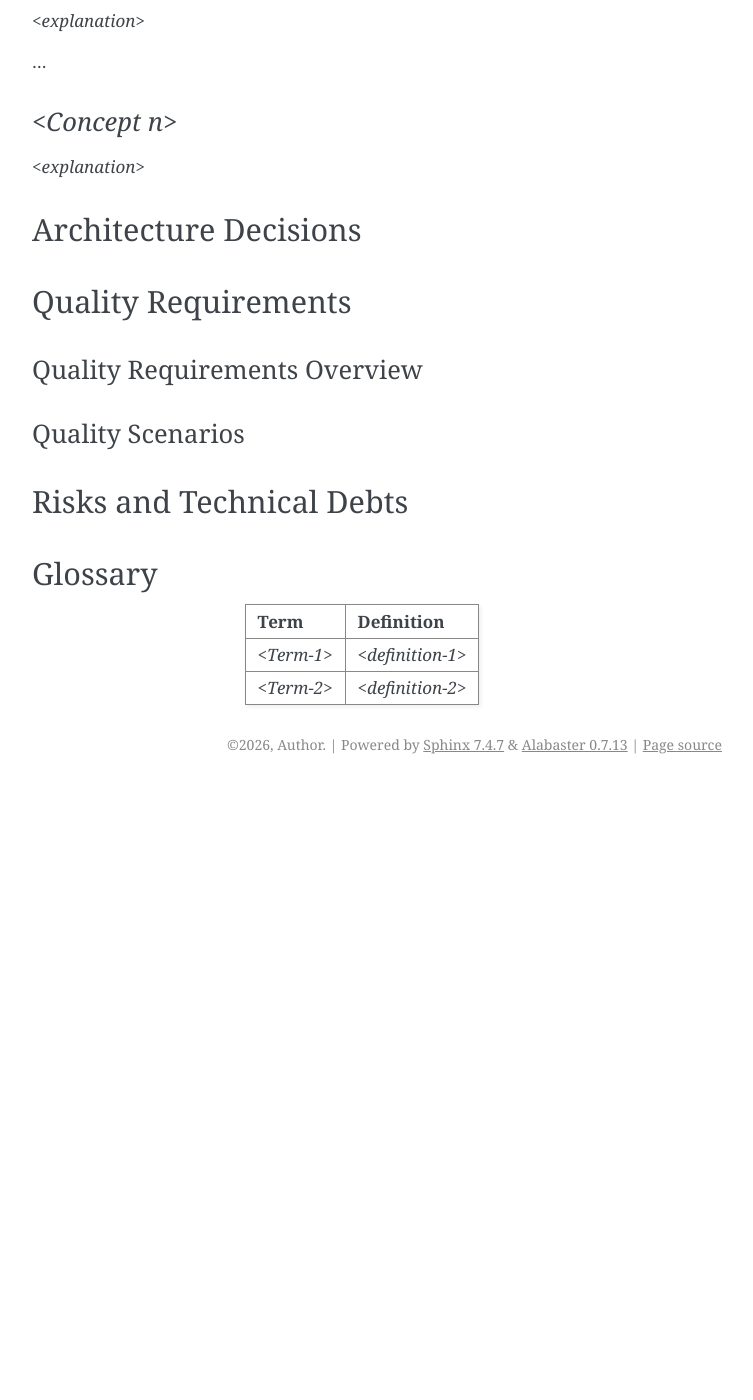
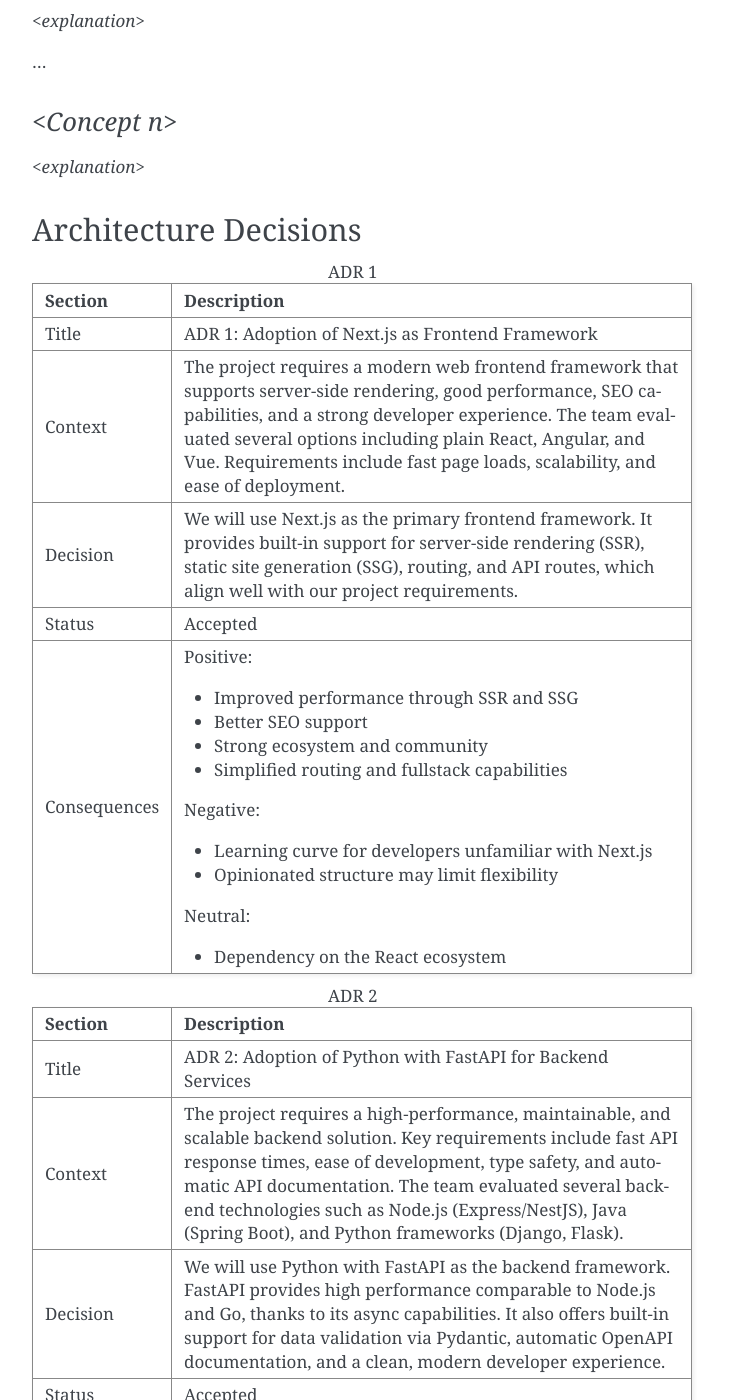
Before and after one commit to Gravefax/SQS-Team-11, a Sphinx documentation site: the page built from docs/index.rst, in a window 1280 px wide and 1400 px high, scrolled down 4519 px. Shown: the whole window, without its empty margins (388-1141 px from the left). Built offline with Sphinx 7.4.7, drawn with Linux system fonts in a browser that asks for light colours; before the commit the page ends 5303 px from its top, so only the background shows below that; some of the changed lines change nothing that is shown; some of the changed text lies outside the part shown.

Commit message:
fix adr 1 and 2

```diff
--- a/docs/index.rst
+++ b/docs/index.rst
@@ -305,66 +305,85 @@
 Architecture Decisions
 ======================
 
-+--------------+----------------------------------------------------------------------------------------------+
-| Section      | Description                                                                                  |
-+==============+==============================================================================================+
-| Title        | ADR 1: Adoption of Next.js as Frontend Framework                                             |
-+--------------+----------------------------------------------------------------------------------------------+
-| Context      | The project requires a modern web frontend framework that supports server-side rendering,    |
-|              | good performance, SEO capabilities, and a strong developer experience. The team evaluated    |
-|              | several options including plain React, Angular, and Vue. Requirements include fast page      |
-|              | loads, scalability, and ease of deployment.                                                   |
-+--------------+----------------------------------------------------------------------------------------------+
-| Decision     | We will use Next.js as the primary frontend framework. It provides built-in support for      |
-|              | server-side rendering (SSR), static site generation (SSG), routing, and API routes, which    |
-|              | align well with our project requirements.                                                     |
-+--------------+----------------------------------------------------------------------------------------------+
-| Status       | Accepted                                                                                     |
-+--------------+----------------------------------------------------------------------------------------------+
-| Consequences | Positive:                                                                                     |
-|              | - Improved performance through SSR and SSG                                                   |
-|              | - Better SEO support                                                                         |
-|              | - Strong ecosystem and community                                                             |
-|              | - Simplified routing and fullstack capabilities                                              |
-|              |                                                                                              |
-|              | Negative:                                                                                     |
-|              | - Learning curve for developers unfamiliar with Next.js                                      |
-|              | - Opinionated structure may limit flexibility                                                |
-|              |                                                                                              |
-|              | Neutral:                                                                                      |
-|              | - Dependency on the React ecosystem                                                          |
-+--------------+----------------------------------------------------------------------------------------------+
+.. list-table:: ADR 1
+   :widths: 20 80
+   :header-rows: 1
 
-+--------------+----------------------------------------------------------------------------------------------+
-| Section      | Description                                                                                  |
-+==============+==============================================================================================+
-| Title        | ADR 2: Adoption of Python with FastAPI for Backend Services                                  |
-+--------------+----------------------------------------------------------------------------------------------+
-| Context      | The project requires a high-performance, maintainable, and scalable backend solution.       |
-|              | Key requirements include fast API response times, ease of development, type safety, and     |
-|              | automatic API documentation. The team evaluated several backend technologies such as        |
-|              | Node.js (Express/NestJS), Java (Spring Boot), and Python frameworks (Django, Flask).        |
-+--------------+----------------------------------------------------------------------------------------------+
-| Decision     | We will use Python with FastAPI as the backend framework. FastAPI provides high performance  |
-|              | comparable to Node.js and Go, thanks to its async capabilities. It also offers built-in     |
-|              | support for data validation via Pydantic, automatic OpenAPI documentation, and a clean,     |
-|              | modern developer experience.                                                                 |
-+--------------+----------------------------------------------------------------------------------------------+
-| Status       | Accepted                                                                                     |
-+--------------+----------------------------------------------------------------------------------------------+
-| Consequences | Positive:                                                                                     |
-|              | - High performance due to asynchronous request handling                                      |
-|              | - Automatic generation of OpenAPI/Swagger documentation                                      |
-|              | - Strong type validation with Pydantic                                                       |
-|              | - Rapid development and readability using Python                                             |
-|              |                                                                                              |
-|              | Negative:                                                                                     |
-|              | - Smaller ecosystem compared to more established frameworks like Spring Boot                 |
-|              | - Requires understanding of async programming patterns                                       |
-|              |                                                                                              |
-|              | Neutral:                                                                                      |
-|              | - Dependency on Python runtime and ecosystem                                                 |
-+--------------+----------------------------------------------------------------------------------------------+
+   * - Section
+     - Description
+   * - Title
+     - ADR 1: Adoption of Next.js as Frontend Framework
+   * - Context
+     - The project requires a modern web frontend framework that supports
+       server-side rendering, good performance, SEO capabilities, and a strong
+       developer experience. The team evaluated several options including plain
+       React, Angular, and Vue. Requirements include fast page loads,
+       scalability, and ease of deployment.
+   * - Decision
+     - We will use Next.js as the primary frontend framework. It provides
+       built-in support for server-side rendering (SSR), static site generation
+       (SSG), routing, and API routes, which align well with our project
+       requirements.
+   * - Status
+     - Accepted
+   * - Consequences
+     -
+       Positive:
+
+       - Improved performance through SSR and SSG
+       - Better SEO support
+       - Strong ecosystem and community
+       - Simplified routing and fullstack capabilities
+
+       Negative:
+
+       - Learning curve for developers unfamiliar with Next.js
+       - Opinionated structure may limit flexibility
+
+       Neutral:
+
+       - Dependency on the React ecosystem
+
+.. list-table:: ADR 2
+   :widths: 20 80
+   :header-rows: 1
+
+   * - Section
+     - Description
+   * - Title
+     - ADR 2: Adoption of Python with FastAPI for Backend Services
+   * - Context
+     - The project requires a high-performance, maintainable, and scalable
+       backend solution. Key requirements include fast API response times, ease
+       of development, type safety, and automatic API documentation. The team
+       evaluated several backend technologies such as Node.js (Express/NestJS),
+       Java (Spring Boot), and Python frameworks (Django, Flask).
+   * - Decision
+     - We will use Python with FastAPI as the backend framework. FastAPI
+       provides high performance comparable to Node.js and Go, thanks to its
+       async capabilities. It also offers built-in support for data validation
+       via Pydantic, automatic OpenAPI documentation, and a clean, modern
+       developer experience.
+   * - Status
+     - Accepted
+   * - Consequences
+     -
+       Positive:
+
+       - High performance due to asynchronous request handling
+       - Automatic generation of OpenAPI/Swagger documentation
+       - Strong type validation with Pydantic
+       - Rapid development and readability using Python
+
+       Negative:
+
+       - Smaller ecosystem compared to more established frameworks like Spring
+         Boot
+       - Requires understanding of async programming patterns
+
+       Neutral:
+
+       - Dependency on Python runtime and ecosystem
 
 .. _section-quality-scenarios:
 
```
Also changed, not shown: 1 other file.
